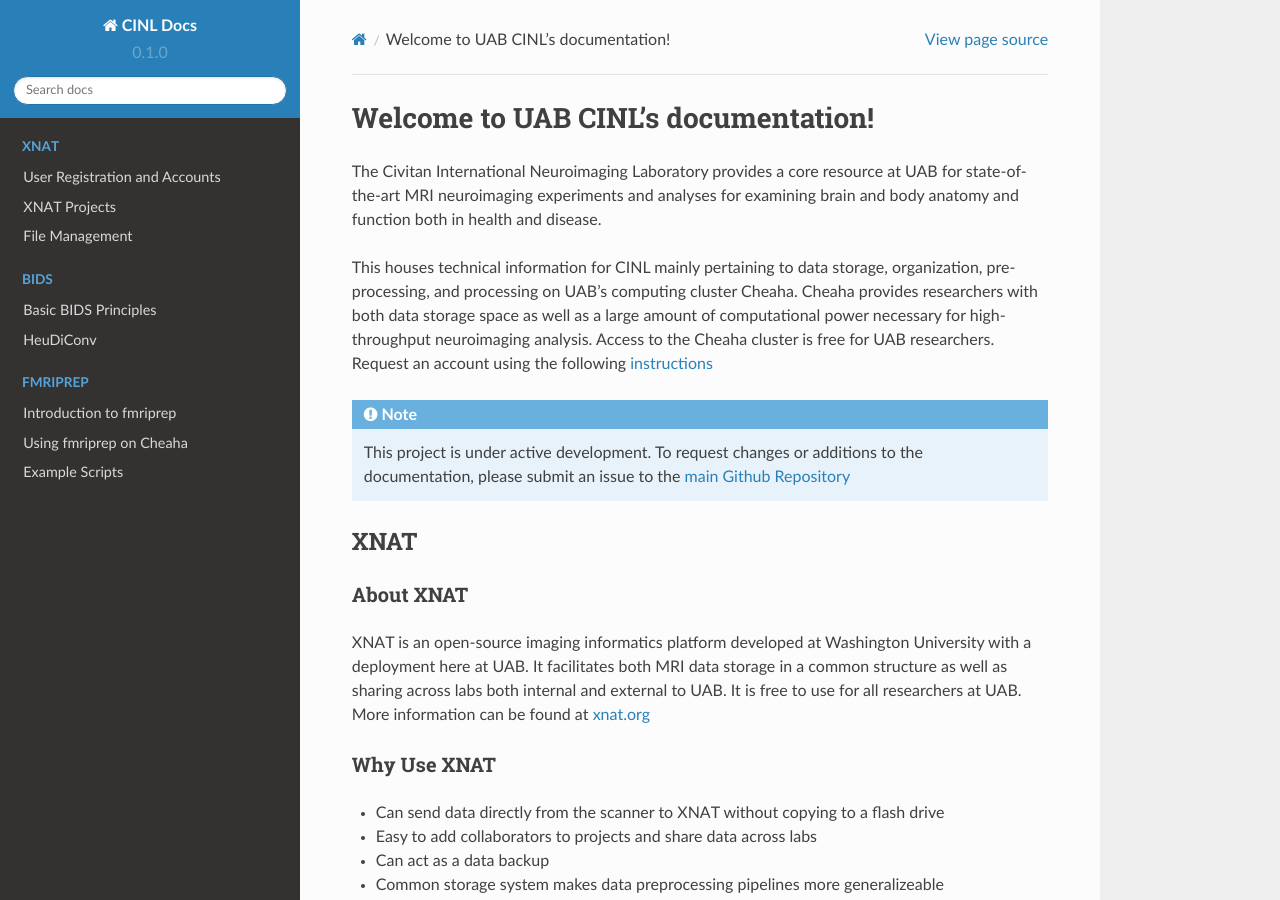
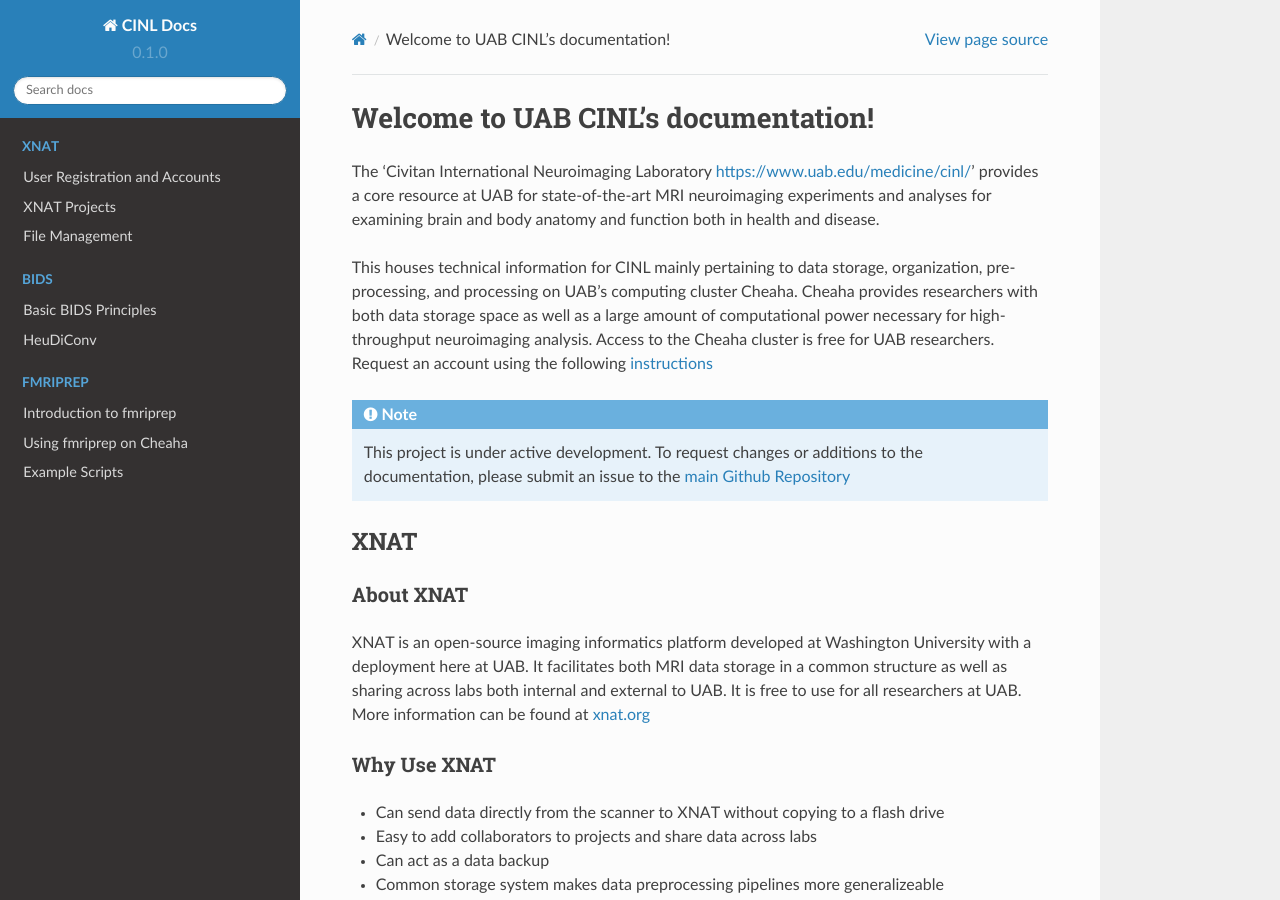
Before and after one commit to uabrc/CINL-Docs, a Sphinx documentation site: the page built from source/index.rst, in a window 1280 px wide and 900 px high. Built offline with Sphinx 7.4.7 and the Read the Docs theme 2.0.0, drawn with Linux system fonts in a browser that asks for light colours; some of the changed lines change nothing that is shown.

Commit message:
Update index.rst

```diff
--- a/source/index.rst
+++ b/source/index.rst
@@ -4,7 +4,7 @@
 Welcome to UAB CINL's documentation!
 ========================================
 
-The Civitan International Neuroimaging Laboratory provides a core resource at
+The 'Civitan International Neuroimaging Laboratory https://www.uab.edu/medicine/cinl/' provides a core resource at
 UAB for state-of-the-art MRI neuroimaging experiments and analyses for examining
 brain and body anatomy and function both in health and disease.
 
```
